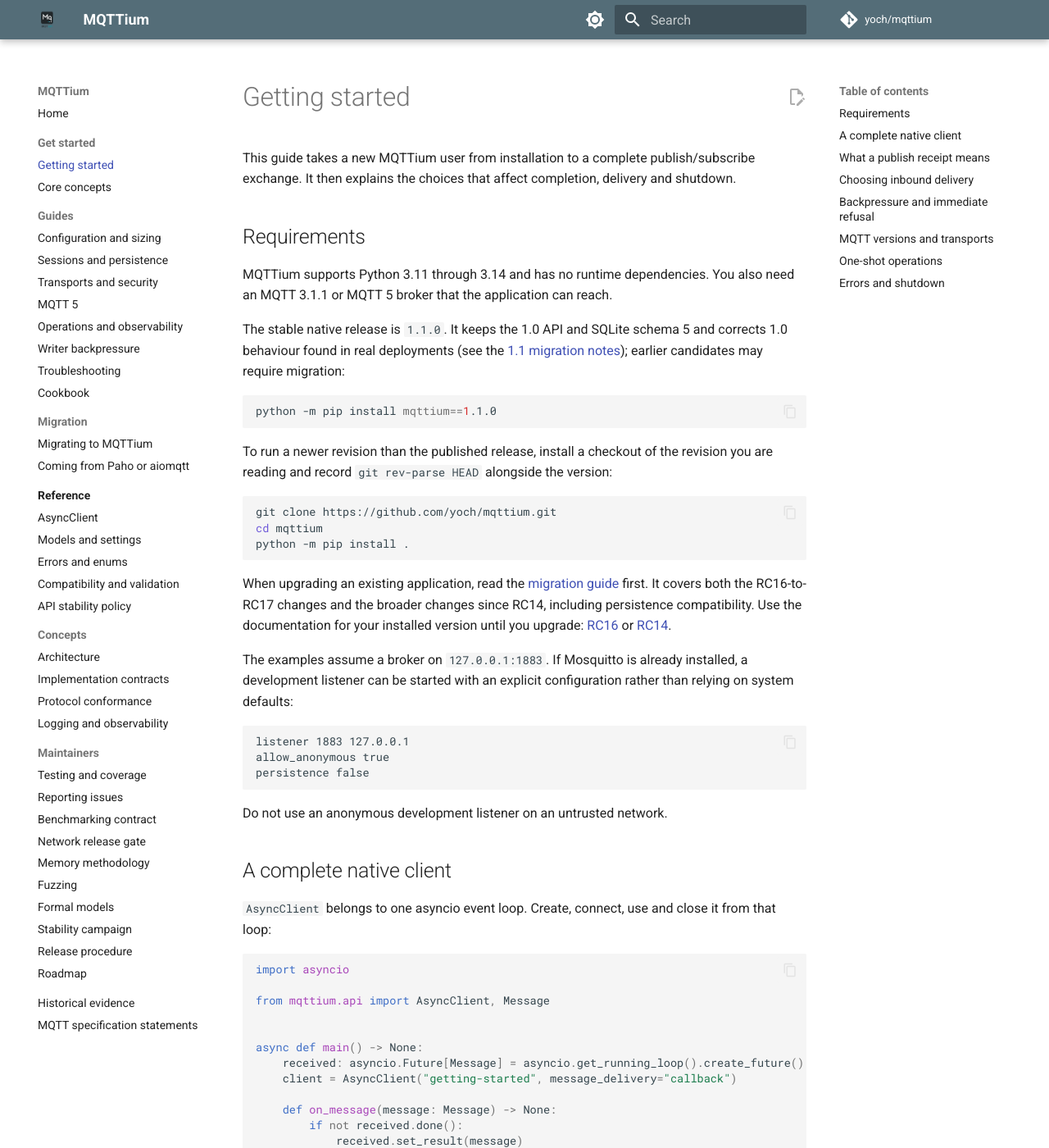
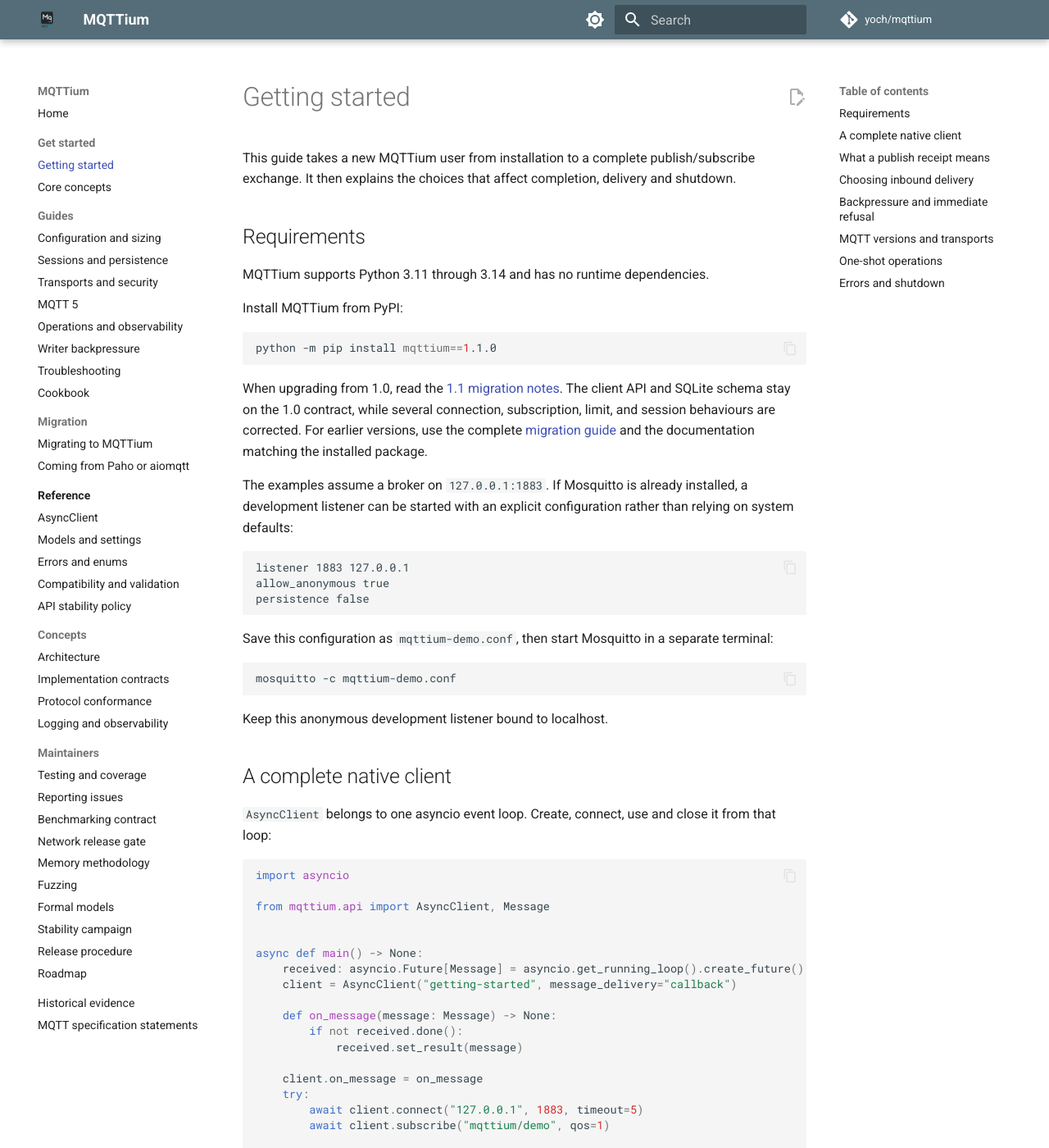
Before and after one commit to yoch/mqttium, an MkDocs documentation site: the page built from docs/getting-started.md, in a window 1280 px wide and 1400 px high. Shown: the whole window at 82% size. Built offline with MkDocs 1.6.1 and Material for MkDocs 9.7.7, drawn with Linux system fonts in a browser that asks for light colours; comment, search, counter and statistics services are not loaded; some of the changed text lies outside the part shown.

Commit message:
docs: reorganize README and getting started for MQTT developers

````diff
--- a/docs/getting-started.md
+++ b/docs/getting-started.md
@@ -6,33 +6,20 @@
 
 ## Requirements
 
-MQTTium supports Python 3.11 through 3.14 and has no runtime dependencies. You
-also need an MQTT 3.1.1 or MQTT 5 broker that the application can reach.
+MQTTium supports Python 3.11 through 3.14 and has no runtime dependencies.
 
-The stable native release is `1.1.0`. It keeps the 1.0 API and SQLite schema 5
-and corrects 1.0 behaviour found in real deployments (see the
-[1.1 migration notes](migration.md#changes-in-11)); earlier candidates may
-require migration:
+Install MQTTium from PyPI:
 
 ```bash
 python -m pip install mqttium==1.1.0
 ```
 
-To run a newer revision than the published release, install a checkout of the
-revision you are reading and record `git rev-parse HEAD` alongside the version:
-
-```bash
-git clone https://github.com/yoch/mqttium.git
-cd mqttium
-python -m pip install .
-```
-
-When upgrading an existing application, read the [migration guide](migration.md)
-first. It covers both the RC16-to-RC17 changes and the broader changes since
-RC14, including persistence compatibility. Use the documentation for your
-installed version until you upgrade:
-[RC16](https://mqttium.readthedocs.io/en/v1.0.0rc16/) or
-[RC14](https://mqttium.readthedocs.io/en/v1.0.0rc14/).
+When upgrading from 1.0, read the
+[1.1 migration notes](migration.md#changes-in-11). The client API and SQLite
+schema stay on the 1.0 contract, while several connection, subscription, limit,
+and session behaviours are corrected. For earlier versions, use the complete
+[migration guide](migration.md) and the documentation matching the installed
+package.
 
 The examples assume a broker on `127.0.0.1:1883`. If Mosquitto is already
 installed, a development listener can be started with an explicit configuration
@@ -44,7 +31,14 @@
 persistence false
 ```
 
-Do not use an anonymous development listener on an untrusted network.
+Save this configuration as `mqttium-demo.conf`, then start Mosquitto in a
+separate terminal:
+
+```bash
+mosquitto -c mqttium-demo.conf
+```
+
+Keep this anonymous development listener bound to localhost.
 
 ## A complete native client
 
--- a/mkdocs.yml
+++ b/mkdocs.yml
@@ -19,6 +19,7 @@
   experiments/
   reports/*.md
   !reports/README.md
+  !reports/RELEASE-1.1.0.md
   !reports/FINAL-1.0.0-PUBLICATION-CHECKPOINT-2026-09-28.md
   !reports/RC17-AUDIT-CLOSURE-2026-09-28.md
   !reports/RC17-STABLE-PROMOTION-AUDIT-2026-09-27.md
````
Also changed, not shown: other parts of docs/getting-started.md (+1 -3 lines), CHANGELOG.md (+4 -0 lines), README.md (+142 -134 lines).
